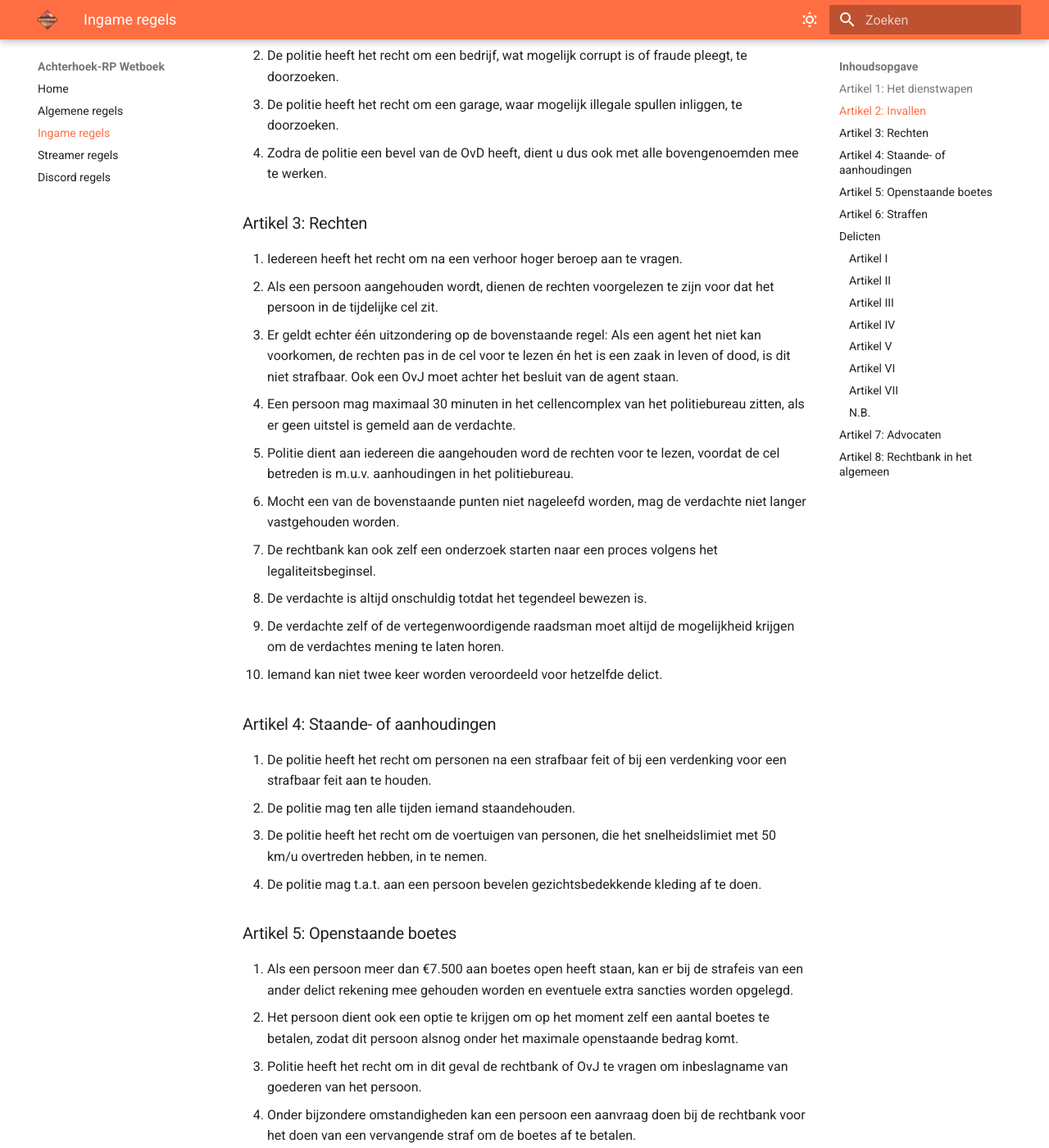
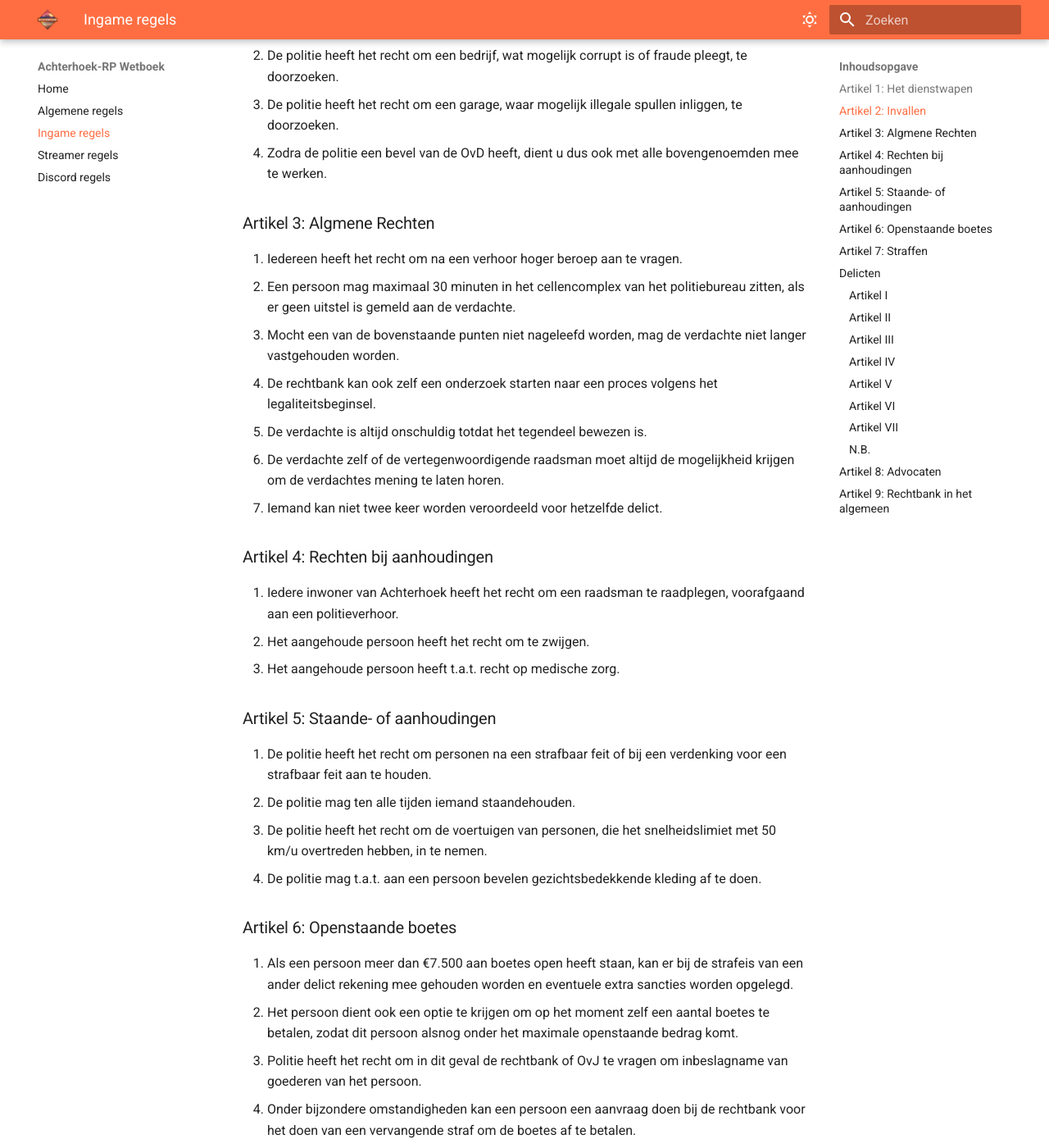
Before and after one commit to Jaccosf/ARP-Wetboek, an MkDocs documentation site: the page built from docs/wetboek.md, in a window 1280 px wide and 1400 px high, scrolled down 509 px. Shown: the whole window at 82% size. Built offline with MkDocs 1.6.1 and Material for MkDocs 9.7.7, drawn with Linux system fonts in a browser that asks for light colours; some of the changed text lies outside the part shown.

Commit message:
Artikel 4 : Rechten bij aanhoudingen toegevoegd

```diff
--- a/docs/wetboek.md
+++ b/docs/wetboek.md
@@ -13,31 +13,33 @@ Hier kunt u de algemene IC (In Charachter) regels van Achterhoek-RP vinden.
 3. De politie heeft het recht om een garage, waar mogelijk illegale spullen inliggen, te doorzoeken.
 4. Zodra de politie een bevel van de OvD heeft, dient u dus ook met alle bovengenoemden mee te werken.
 
-### Artikel 3: Rechten
+### Artikel 3: Algmene Rechten
 1. Iedereen heeft het recht om na een verhoor hoger beroep aan te vragen.
-2. Als een persoon aangehouden wordt, dienen de rechten voorgelezen te zijn voor dat het persoon in de tijdelijke cel zit.
-- Er geldt echter één uitzondering op de bovenstaande regel: Als een agent het niet kan voorkomen, de rechten pas in de cel voor te lezen én het is een zaak in leven of dood, is dit niet strafbaar. Ook een OvJ moet achter het besluit van de agent staan.
-3. Een persoon mag maximaal 30 minuten in het cellencomplex van het politiebureau zitten, als er geen uitstel is gemeld aan de verdachte.
-4. Politie dient aan iedereen die aangehouden word de rechten voor te lezen, voordat de cel betreden is m.u.v. aanhoudingen in het politiebureau.
-5. Mocht een van de bovenstaande punten niet nageleefd worden, mag de verdachte niet langer vastgehouden worden.
-6. De rechtbank kan ook zelf een onderzoek starten naar een proces volgens het legaliteitsbeginsel.
-7. De verdachte is altijd onschuldig totdat het tegendeel bewezen is.
-8. De verdachte zelf of de vertegenwoordigende raadsman moet altijd de mogelijkheid krijgen om de verdachtes mening te laten horen.
-9. Iemand kan niet twee keer worden veroordeeld voor hetzelfde delict.
+2. Een persoon mag maximaal 30 minuten in het cellencomplex van het politiebureau zitten, als er geen uitstel is gemeld aan de verdachte.
+3. Mocht een van de bovenstaande punten niet nageleefd worden, mag de verdachte niet langer vastgehouden worden.
+4. De rechtbank kan ook zelf een onderzoek starten naar een proces volgens het legaliteitsbeginsel.
+5. De verdachte is altijd onschuldig totdat het tegendeel bewezen is.
+6. De verdachte zelf of de vertegenwoordigende raadsman moet altijd de mogelijkheid krijgen om de verdachtes mening te laten horen.
+7. Iemand kan niet twee keer worden veroordeeld voor hetzelfde delict.
 
-### Artikel 4: Staande- of aanhoudingen
+### Artikel 4: Rechten bij aanhoudingen
+1. Iedere inwoner van Achterhoek heeft het recht om een raadsman te raadplegen, voorafgaand aan een politieverhoor.
+2. Het aangehoude persoon heeft het recht om te zwijgen.
+3. Het aangehoude persoon heeft t.a.t. recht op medische zorg.
+
+### Artikel 5: Staande- of aanhoudingen
 1. De politie heeft het recht om personen na een strafbaar feit of bij een verdenking voor een strafbaar feit aan te houden.
 2. De politie mag ten alle tijden iemand staandehouden.
 3. De politie heeft het recht om de voertuigen van personen, die het snelheidslimiet met 50 km/u overtreden hebben, in te nemen.
 4. De politie mag t.a.t. aan een persoon bevelen gezichtsbedekkende kleding af te doen.
 
-### Artikel 5: Openstaande boetes
+### Artikel 6: Openstaande boetes
 1. Als een persoon meer dan €7.500 aan boetes open heeft staan, kan er bij de strafeis van een ander delict rekening mee gehouden worden en eventuele extra sancties worden opgelegd.
 2. Het persoon dient ook een optie te krijgen om op het moment zelf een aantal boetes te betalen, zodat dit persoon alsnog onder het maximale openstaande bedrag komt.
 3. Politie heeft het recht om in dit geval de rechtbank of OvJ te vragen om inbeslagname van goederen van het persoon.
 4. Onder bijzondere omstandigheden kan een persoon een aanvraag doen bij de rechtbank voor het doen van een vervangende straf om de boetes af te betalen.
 
-### Artikel 6: Straffen
+### Artikel 7: Straffen
     - Waarschuwing
     - Geldboete
     - Rijontzegging
@@ -203,11 +205,11 @@ Alle boetes in artikelen I, II & III zullen €9 administratiekosten extra ontva
 
     ***** Deze gebieden zijn: BP, ANWB, Ziekenhuis en Politie HB
 
-### Artikel 7: Advocaten
+### Artikel 8: Advocaten
 1. Ieder persoon in Achterhoek heeft recht op een advocaat.
 2. Een officiële advocaat moet in het bezit zijn van een advocatenpas.
 
-### Artikel 8: Rechtbank in het algemeen
+### Artikel 9: Rechtbank in het algemeen
 1. De OvJ word geraadpleegd als bij de volgende benodigdheden:
     - hoger beroep
     - huiszoekingen
```
